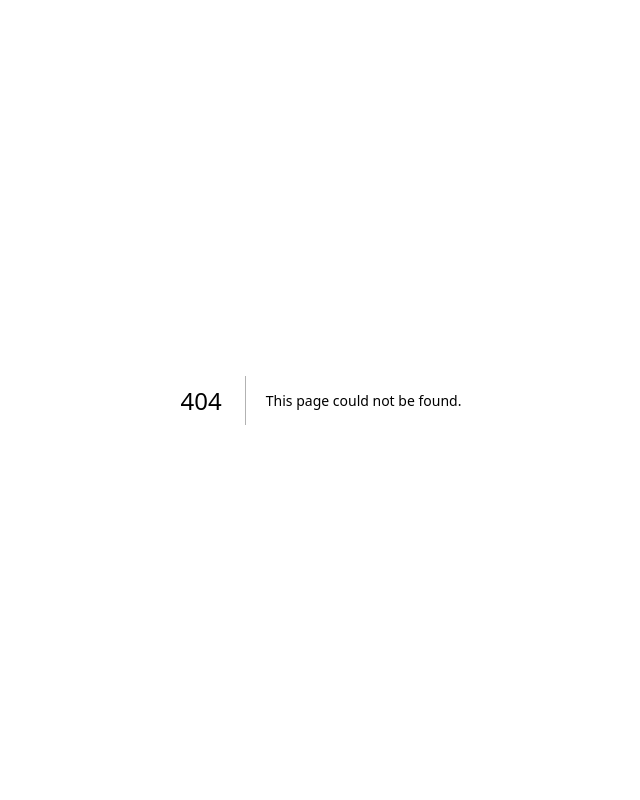
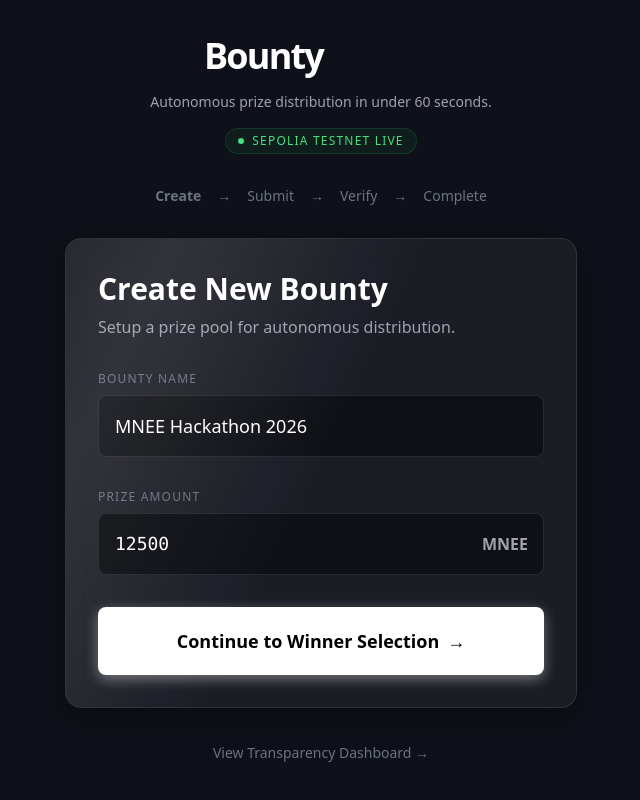
Before and after one commit to hello-caleb/bountyswarm, a Next.js app: page /create in a window 1280 px wide. Before the commit this address had no page. Shown: the whole page, without its empty margins (319-959 px from the left). Built offline with nearby package versions, Linux system fonts and the light colour scheme.

Commit message:
fix(ui): restore create page with corrected alignment and button styling

```diff
--- /dev/null
+++ b/src/app/create/page.tsx
@@ -0,0 +1,97 @@
+'use client';
+
+import React, { useState } from 'react';
+import { useRouter } from 'next/navigation';
+import { useOrganizer } from '@/context/OrganizerContext';
+
+export default function CreatePage() {
+    const router = useRouter();
+    const { setBounty } = useOrganizer();
+
+    const [name, setName] = useState('MNEE Hackathon 2026');
+    const [amount, setAmount] = useState(12500);
+
+    const handleSubmit = (e: React.FormEvent) => {
+        e.preventDefault();
+        setBounty({ name, amount }); // Context handles formatting
+        router.push('/submit');
+    };
+
+    return (
+        <div className="min-h-screen bg-[#0f111a] text-white p-6 font-sans flex flex-col items-center justify-center">
+
+            {/* Centered Container for Alignment */}
+            <div className="w-full max-w-lg space-y-8">
+
+                {/* Header/Nav - Centered above card */}
+                <div className="flex flex-col items-center gap-4 text-center">
+                    <h1 className="text-4xl font-extrabold tracking-tighter">
+                        Bounty<span className="text-transparent bg-clip-text bg-gradient-to-r from-neon-cyan to-neon-purple">Swarm</span>
+                    </h1>
+                    <p className="text-gray-400 text-sm">Autonomous prize distribution in under 60 seconds.</p>
+
+                    <div className="flex items-center gap-2 text-green-400 text-xs uppercase tracking-widest bg-green-900/20 px-3 py-1 rounded-full border border-green-900/50 mb-4">
+                        <span className="w-1.5 h-1.5 rounded-full bg-green-400 animate-pulse"></span>
+                        Sepolia Testnet Live
+                    </div>
+
+                    <div className="flex gap-4 text-sm text-gray-500 justify-center w-full">
+                        <span className="text-neon-cyan font-bold transition-colors">Create</span>
+                        <span>→</span>
+                        <span className="hover:text-gray-300 transition-colors">Submit</span>
+                        <span>→</span>
+                        <span className="hover:text-gray-300 transition-colors">Verify</span>
+                        <span>→</span>
+                        <span className="hover:text-gray-300 transition-colors">Complete</span>
+                    </div>
+                </div>
+
+                {/* Card */}
+                <div className="living-glass-panel p-8 w-full shadow-[0_0_30px_rgba(0,0,0,0.5)] border border-white/10">
+                    <h2 className="text-3xl font-bold mb-2">Create New Bounty</h2>
+                    <p className="text-gray-400 mb-8">Setup a prize pool for autonomous distribution.</p>
+
+                    <form onSubmit={handleSubmit} className="space-y-8">
+                        <div>
+                            <label className="block text-xs uppercase tracking-widest text-gray-500 mb-2">Bounty Name</label>
+                            <input
+                                type="text"
+                                className="w-full bg-black/40 border border-white/10 rounded-lg p-4 text-lg text-white focus:border-neon-cyan outline-none transition-colors"
+                                value={name}
+                                onChange={(e) => setName(e.target.value)}
+                            />
+                        </div>
+
+                        <div>
+                            <label className="block text-xs uppercase tracking-widest text-gray-500 mb-2">Prize Amount</label>
+                            <div className="relative">
+                                <input
+                                    type="number"
+                                    className="w-full bg-black/40 border border-white/10 rounded-lg p-4 text-lg text-white font-mono focus:border-neon-cyan outline-none transition-colors"
+                                    value={amount}
+                                    onChange={(e) => setAmount(Number(e.target.value))}
+                                />
+                                <span className="absolute right-4 top-1/2 -translate-y-1/2 text-gray-400 font-bold">MNEE</span>
+                            </div>
+                        </div>
+
+                        <button
+                            type="submit"
+                            className="w-full bg-white hover:bg-neon-cyan text-black font-extrabold text-lg py-5 rounded-lg transition-all duration-300 shadow-[0_4px_14px_0_rgba(255,255,255,0.39)] hover:shadow-[0_6px_20px_rgba(0,243,255,0.23)] hover:-translate-y-1 flex justify-center items-center gap-2"
+                        >
+                            Continue to Winner Selection
+                            <span>→</span>
+                        </button>
+                    </form>
+                </div>
+
+                <div className="text-center">
+                    <a href="/" className="text-gray-500 hover:text-white text-sm transition-colors">
+                        View Transparency Dashboard →
+                    </a>
+                </div>
+
+            </div>
+        </div>
+    );
+}
```
